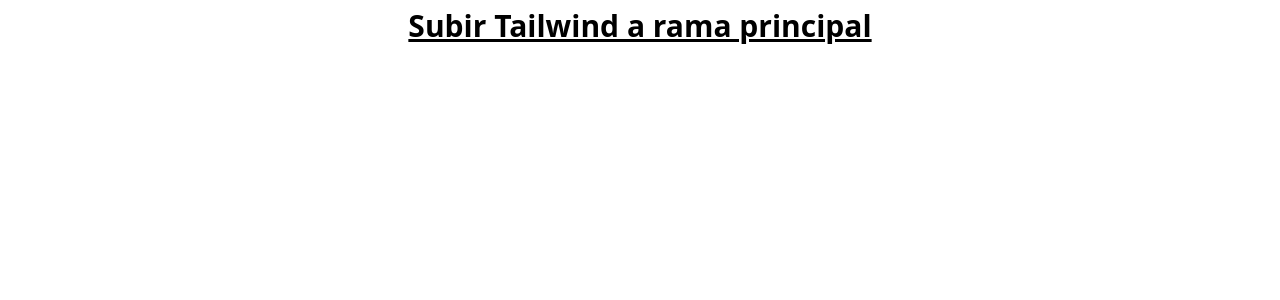
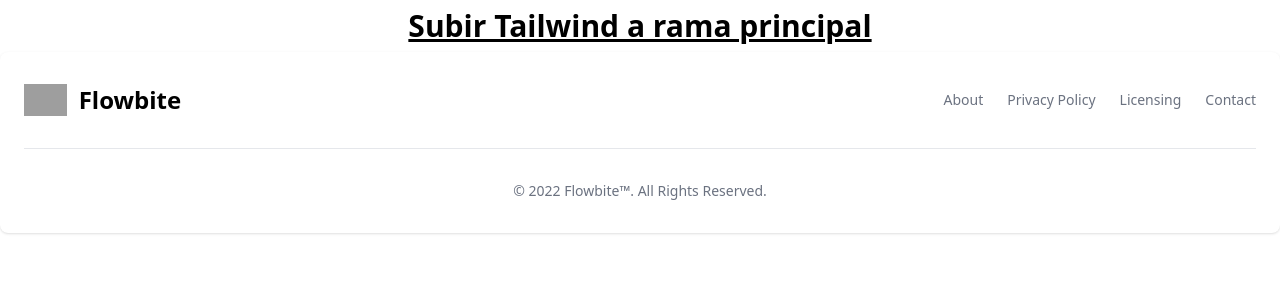
Before and after one commit to 88JulyP/repo_git, a React (Create React App) app: page / in a window 1280 px wide. Shown: the top 300 px of the page. Built offline with nearby package versions, Linux system fonts and the light colour scheme; grey boxes are pictures that could not be loaded.

Commit message:
subir footer

```diff
--- a/src/App.js
+++ b/src/App.js
@@ -1,9 +1,13 @@
+import Footer from "./Componentes/Footer";
 
 function App() {
   return (
-    <h1 className="text-3xl font-bold underline py-2 text-center">
-      <p>Subir Tailwind a rama principal</p>
-    </h1>
+    <>
+        <h1 className="text-3xl font-bold underline py-2 text-center">
+          <p>Subir Tailwind a rama principal</p>
+        </h1>
+        <Footer/>
+    </>
   );
 }
 
--- /dev/null
+++ b/src/Componentes/Footer/index.jsx
@@ -0,0 +1,33 @@
+import React from 'react'
+
+const Footer = () => {
+  return (
+    <footer class="p-4 bg-white rounded-lg shadow md:px-6 md:py-8 dark:bg-gray-900">
+        <div class="sm:flex sm:items-center sm:justify-between">
+            <a href="https://flowbite.com/" class="flex items-center mb-4 sm:mb-0">
+                <img src="https://flowbite.com/docs/images/logo.svg" class="mr-3 h-8" alt="Flowbite Logo"/>
+                <span class="self-center text-2xl font-semibold whitespace-nowrap dark:text-white">Flowbite</span>
+            </a>
+            <ul class="flex flex-wrap items-center mb-6 text-sm text-gray-500 sm:mb-0 dark:text-gray-400">
+                <li>
+                    <a href="#" class="mr-4 hover:underline md:mr-6 ">About</a>
+                </li>
+                <li>
+                    <a href="#" class="mr-4 hover:underline md:mr-6">Privacy Policy</a>
+                </li>
+                <li>
+                    <a href="#" class="mr-4 hover:underline md:mr-6 ">Licensing</a>
+                </li>
+                <li>
+                    <a href="#" class="hover:underline">Contact</a>
+                </li>
+            </ul>
+        </div>
+        <hr class="my-6 border-gray-200 sm:mx-auto dark:border-gray-700 lg:my-8"/>
+        <span class="block text-sm text-gray-500 sm:text-center dark:text-gray-400">© 2022 <a href="https://flowbite.com/" class="hover:underline">Flowbite™</a>. All Rights Reserved.
+        </span>
+    </footer>
+    )
+}
+
+export default Footer
```
